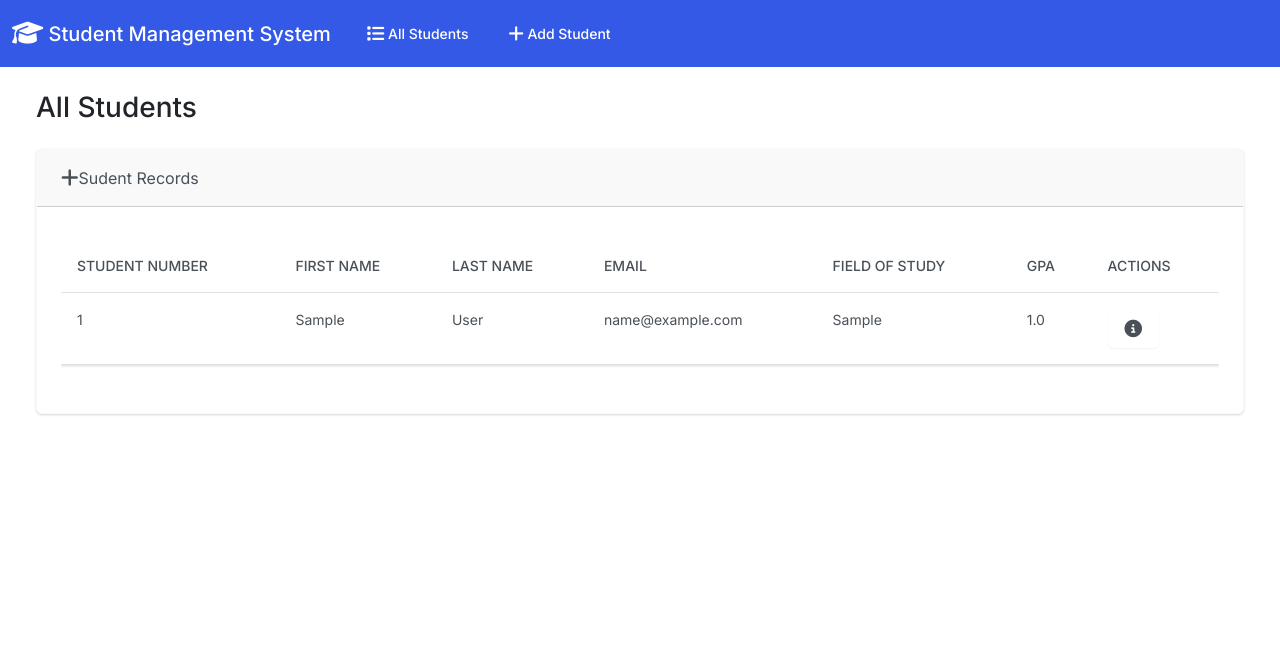
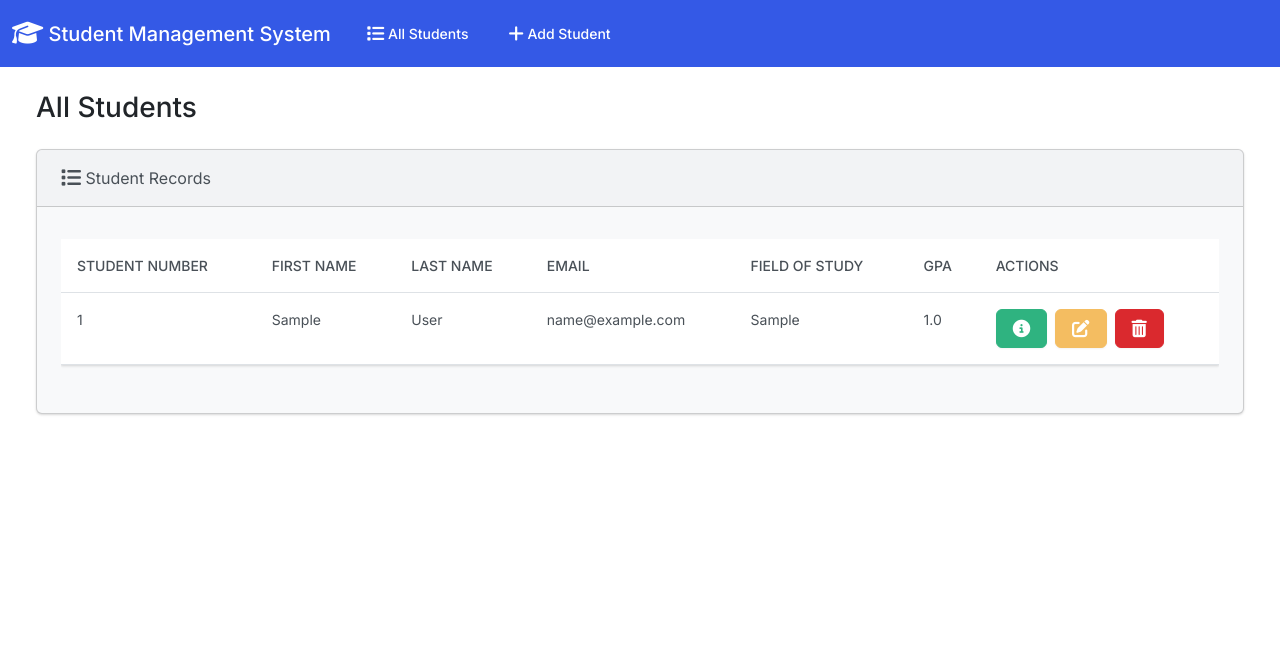
Before and after one commit to fmartintbx/django_system, a Django app: page / in a window 1280 px wide. Shown: the top 654 px of the page. Run offline with Django 4.2, Linux system fonts and the light colour scheme; tables that the repository leaves empty hold one stand-in row (values such as "Sample post"); some libraries are stand-ins or nearby versions.

Commit message:
App ready

```diff
--- /dev/null
+++ b/students/templates/students/base.html
@@ -0,0 +1,47 @@
+{% load static %}
+<!DOCTYPE html>
+<html lang="en">
+  <head>
+    <title>Student Management System</title>
+    <link rel="stylesheet" href="https://cdnjs.cloudflare.com/ajax/libs/font-awesome/6.1.1/css/all.min.css">
+    <link href="{% static 'css/bootstrap.min.css' %}" rel="stylesheet">
+  </head>
+  <body class="d-flex flex-column min-vh-100">
+    <nav class="navbar navbar-expand-lg navbar-dark bg-primary">
+      <div class="container-fluid">
+        <a class="navbar-brand" href="{% url 'index' %}">
+          <i class="fa-solid fa-graduation-cap fa-lg"></i> Student Management System
+        </a>
+        <button class="navbar-toggler" type="button" data-bs-toggle="collapse" data-bs-target="#navbarColor01" aria-controls="navbarColor01" aria-expanded="false" aria-label="Toggle navigation">
+          <span class="navbar-toggler-icon"></span>
+        </button>
+        <div class="collapse navbar-collapse" id="navbarColor01">
+          <ul class="navbar-nav me-auto">
+            <li class="nav-item">
+              <a class="nav-link" href="{% url 'index' %}">
+                <i class="fa-solid fa-list fa-lg"></i> All Students
+              </a>
+            </li>
+            <li class="nav-item">
+              <a class="nav-link" href="{% url 'add' %}">
+                <i class="fa-solid fa-plus fa-lg"></i> Add Student
+              </a>
+            </li>
+          </ul>
+        </div>
+      </div>
+    </nav>
+    <div class="container-fluid">
+      {% block body %}
+      {% endblock %}
+    </div>
+    <footer class="mt-auto mb-4">
+      <div class="text-center">
+        <span>
+          Copyright &copy; <script>document.write(new Date().getFullYear())</script> Facux Programing.
+        </span>
+      </div>
+    </footer>
+    <script src="https://cdn.jsdelivr.net/npm/bootstrap@5.0.2/dist/js/bootstrap.bundle.min.js"></script>
+  </body>
+</html>
--- a/students/templates/students/index.html
+++ b/students/templates/students/index.html
@@ -1,43 +1,13 @@
-{% load static %}
-<!DOCTYPE html>
-<html lang="en">
-  <head>
-    <title>Student Management System</title>
-    <link rel="stylesheet" href="https://cdnjs.cloudflare.com/ajax/libs/font-awesome/6.4.0/css/all.min.css"/>
-    <link href="{% static 'css/bootstrap.min.css' %}"   rel="stylesheet" >
-    <body class="d-flex flex-column min-vh-100">
-      <nav class="navbar navbar-expand-lg bg-primary" data-bs-theme="dark">
-        <div class="container-fluid">
-          <a class="navbar-brand" href="#">
-            <i class="fa-solid fa-graduation-cap fa-lg"></i> Student Management System
-          </a>
-          <button class="navbar-toggler" type="button" data-bs-toggle="collapse" data-bs-target="#navbarColor01" aria-controls="navbarColor01" aria-expanded="false" aria-label="Toggle navigation">
-            <span class="navbar-toggler-icon"></span>
-          </button>
-          <div class="collapse navbar-collapse" id="navbarColor01">
-            <ul class="navbar-nav me-auto">
-              <li class="nav-item">
-                <a class="nav-link" href="#">
-                  <i class="fa-solid fa-list fa-lg"></i> All Students
-                </a>
-              </li>
-              <li class="nav-item">
-                <a class="nav-link" href="#">
-                  <i class="fa-solid fa-plus fa-lg"></i> Add Student
-                </a>
-              </li>
-            </ul>
-          </div>
-        </div>
-      </nav>
-      <div class ="container-fluid">
+{% extends "students/base.html" %}
+
+{% block body %}
 <h3 class="m-4">All Students</h3>
 <div class="row">
   <div class="col-12">
     {% if students %}
-            <div class="card border-light mb-3 ms-4 me-4 mb-4">
+    <div class="card bg-light ms-4 me-4 mb-4">
       <div class="card-header">
-                <i class="fa-solid fa-plus fa-lg"></i>Sudent Records
+        <i class="fa-solid fa-list fa-lg"></i> Student Records
       </div>
       <div class="card-body">
         <p class="card-text">
@@ -52,29 +22,29 @@
                   <th scope="col">Field of Study</th>
                   <th scope="col">GPA</th>
                   <th scope="col">Actions</th>
-
                 </tr>
               </thead>
               <tbody>
                 {% for student in students %}
                   <tr>
-                            <td>{{student.student_number}}</td>
-                            <td>{{student.first_name}}</td>
-                            <td>{{student.last_name}}</td>
-                            <td>{{student.email}}</td>
-                            <td>{{student.field_of_study}}</td>
-                            <td>{{student.gpa}}</td>
+                    <td>{{ student.student_number }}</td>
+                    <td>{{ student.first_name }}</td>
+                    <td>{{ student.last_name }}</td>
+                    <td>{{ student.email }}</td>
+                    <td>{{ student.field_of_study }}</td>
+                    <td>{{ student.gpa }}</td>
                     <td>
-                              <button type="button" class="btn btn-sucess me-1" href="{% url 'view_student' student.id %}" data-bs-toggle="modal" data-bs-target="#myModal{{student.id}}">
+                      <button type="button" class="btn btn-success me-1" href="{% url 'view_student' student.id %}" data-bs-toggle="modal" data-bs-target="#myModal{{student.id}}">
                         <i class="fa-solid fa-circle-info fa-lg"></i>
                       </button>
-                            <!-- Modal  View student-->
-                            <div class="modal"  id="myModal{{student.id}}" tabindex="-1" aria-labelledby="myModalLabel1" aria-hidden="true">
+
+                      <!-- Modal - View Student -->
+                      <div class="modal" id="myModal{{student.id}}" tabindex="-1" aria-labelledby="myModalLabel1" aria-hidden="true">
                         <div class="modal-dialog" role="document">
                           <div class="modal-content">
                             <div class="modal-header">
                               <h5 class="modal-title">
-                                      Student:{{student.first_name}} {{student.last_name}}
+                                Student: {{ student.first_name }} {{ student.last_name }}
                               </h5>
                               <button type="button" class="btn-close" data-bs-dismiss="modal" aria-label="Close">
                                 <span aria-hidden="true"></span>
@@ -82,12 +52,12 @@
                             </div>
                             <div class="modal-body">
                               <ul class="list-unstyled">
-                                      <li>Student Number: <strong>{{student.student_number}}</strong></li>
-                                      <li>First Name: <strong>{{student.first_name}}</strong></li>
-                                      <li>Last Name: <strong> {{student.last_name}}</strong></li>
-                                      <li>Email: <strong>{{student.email}} </strong></li>
-                                      <li>Field of Study: <strong>{{student.field_of_study}}</strong></li>
-                                      <li>GPA: <strong>{{student.gpa}}</strong></li>
+                                <li>Student Number: <strong>{{ student.student_number }}</strong></li>
+                                <li>First Name: <strong>{{ student.first_name }}</strong></li>
+                                <li>Last Name: <strong>{{ student.last_name }}</strong></li>
+                                <li>Email: <strong>{{ student.email }}</strong></li>
+                                <li>Field of Study: <strong>{{ student.field_of_study }}</strong></li>
+                                <li>GPA: <strong>{{ student.gpa }}</strong></li>
                               </ul>
                             </div>
                             <div class="modal-footer">
@@ -97,6 +67,39 @@
                         </div>
                       </div>
 
+                      <a class="btn btn-warning me-1" href="{% url 'edit' student.id %}">
+                        <i class="fa-solid fa-pen-to-square fa-lg"></i>
+                      </a>
+
+                      <button type="button" class="btn btn-danger" data-bs-toggle="modal" data-bs-target="#delete{{student.id}}">
+                        <i class="fa-solid fa-trash-can fa-lg"></i>
+                      </button>
+
+                      <!-- Modal - Delete Student -->
+                      <div class="modal" id="delete{{student.id}}" tabindex="-1" aria-labelledby="myModalLabel2" aria-hidden="true">
+                        <div class="modal-dialog" role="document">
+                          <div class="modal-content">
+                            <div class="modal-header">
+                              <h5 class="modal-title">
+                                Student: {{ student.first_name }} {{ student.last_name }}
+                              </h5>
+                              <button type="button" class="btn-close" data-bs-dismiss="modal" aria-label="Close">
+                                <span aria-hidden="true"></span>
+                              </button>
+                            </div>
+                            <div class="modal-body">
+                              <p>Are you sure you want to delete this student?</p>
+                            </div>
+                            <div class="modal-footer">
+                              <form action="{% url 'delete' student.id %}" method="POST">
+                                {% csrf_token %}
+                                <input type="submit" class="btn btn-primary" value="Delete">
+                              </form>
+                              <button type="button" class="btn btn-secondary" data-bs-dismiss="modal">Cancel</button>
+                            </div>
+                          </div>
+                        </div>
+                      </div>
                     </td>
                   </tr>
                 {% endfor %}
@@ -107,22 +110,8 @@
       </div>
     </div>
     {% else %}
-            <h5 class="alert alert-primary ms-4  me-4">No Student Record</h5>
+      <h5 class="alert alert-primary ms-4 me-4">No Student Records</h5>
     {% endif %}
-
   </div>
 </div>
-      </div>
-      <footer class="mt-auto mb-4">
-        <div class="text-center">
-          <span>
-            Copyright &copy; <script>document.write(new Date().getFullYear())</script> Facux Programing.
-          </span>
-
-        </div>
-      </footer>
-
-    <script src="https://cdn.jsdelivr.net/npm/bootstrap@5.0.2/dist/js/bootstrap.bundle.min.js" ></script>
-    </body>
-  </head>
-</html>
+{% endblock %}
--- a/students/urls.py
+++ b/students/urls.py
@@ -4,4 +4,7 @@ from . import views
 urlpatterns = [
     path('', views.index, name='index'),
     path('<int:id>', views.view_student, name='view_student'),
+    path('add/', views.add, name='add'),
+    path('edit/<int:id>/', views.edit, name='edit'),
+    path('delete/<int:id>/', views.delete, name='delete'),
 ]
--- a/students/views.py
+++ b/students/views.py
@@ -1,7 +1,9 @@
 from django.http import HttpResponseRedirect
 from django.shortcuts import render
 from django.urls import reverse
+
 from .models import Student
+from .forms import StudentForm
 
 # Create your views here.
 def index(request):
@@ -12,3 +14,56 @@ def index(request):
 def view_student(request, id):
     student = Student.objects.get(pk=id)
     return HttpResponseRedirect(reverse('index'))
+def add(request):
+  if request.method == 'POST':
+    form = StudentForm(request.POST)
+    if form.is_valid():
+      new_student_number = form.cleaned_data['student_number']
+      new_first_name = form.cleaned_data['first_name']
+      new_last_name = form.cleaned_data['last_name']
+      new_email = form.cleaned_data['email']
+      new_field_of_study = form.cleaned_data['field_of_study']
+      new_gpa = form.cleaned_data['gpa']
+
+      new_student = Student(
+        student_number=new_student_number,
+        first_name=new_first_name,
+        last_name=new_last_name,
+        email=new_email,
+        field_of_study=new_field_of_study,
+        gpa=new_gpa
+      )
+      new_student.save()
+      return render(request, 'students/add.html', {
+        'form': StudentForm(),
+        'success': True
+      })
+  else:
+    form = StudentForm()
+  return render(request, 'students/add.html', {
+    'form': StudentForm()
+  })
+
+def edit(request, id):
+  if request.method == 'POST':
+    student = Student.objects.get(pk=id)
+    form = StudentForm(request.POST, instance=student)
+    if form.is_valid():
+      form.save()
+      return render(request, 'students/edit.html', {
+        'form': form,
+        'success': True
+      })
+  else:
+    student = Student.objects.get(pk=id)
+    form = StudentForm(instance=student)
+  return render(request, 'students/edit.html', {
+    'form': form
+  })
+
+
+def delete(request, id):
+  if request.method == 'POST':
+    student = Student.objects.get(pk=id)
+    student.delete()
+  return HttpResponseRedirect(reverse('index'))
```
Also changed, not shown: students/forms.py (added, +24 -0 lines), students/templates/students/add.html (added, +29 -0 lines), students/templates/students/edit.html (added, +29 -0 lines). Lines whose indentation alone changed are shown as unchanged.
